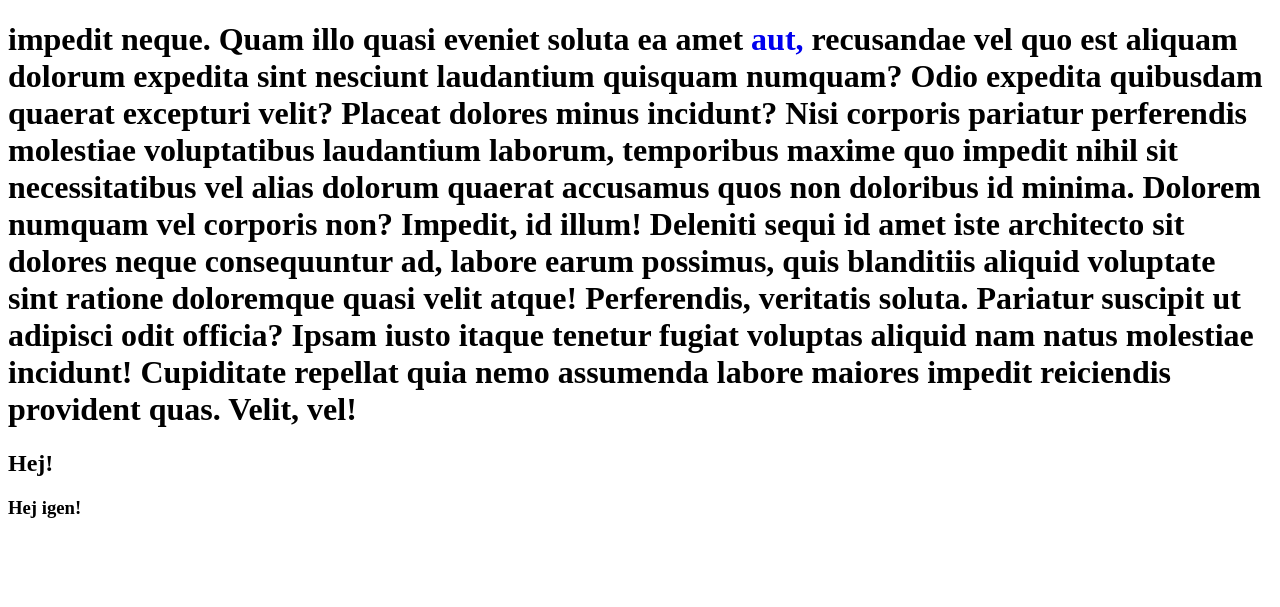
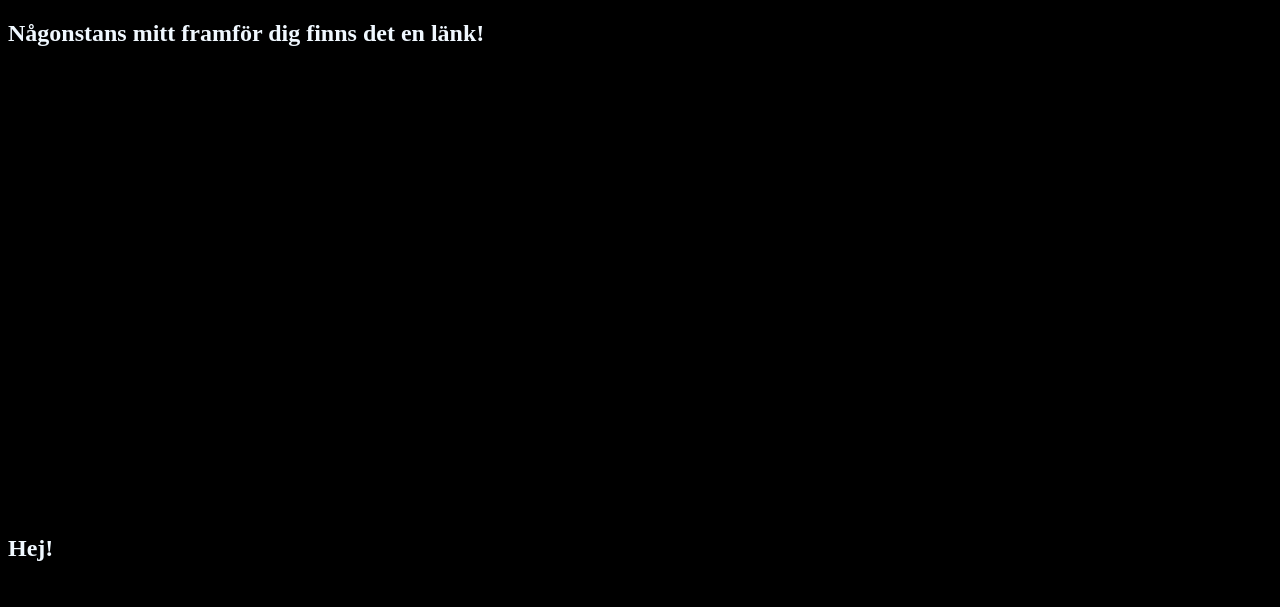
Before and after one commit to Binett/NetlifyTest, a website: page index.html in a window 1280 px wide. Drawn offline with Linux system fonts and the light colour scheme.

Commit message:
Added text and styling to the first page.

```diff
--- a/index.css
+++ b/index.css
@@ -1,3 +1,18 @@
+body {
+  background-color: black;
+}
+
 a {
   text-decoration: none;
+  cursor: text;
+  color: black;
 }
+
+a:visited {
+  color: black;
+  text-decoration: none;
+}
+
+h2 {
+  color: aliceblue;
+}
--- a/index.html
+++ b/index.html
@@ -9,7 +9,9 @@
   </head>
 
   <body>
+    <h2>Någonstans mitt framför dig finns det en länk!</h2></br>
     <h1>
+
       impedit neque. Quam illo quasi eveniet soluta ea amet
       <a href="page2.html">aut,</a> recusandae vel quo est aliquam dolorum
       expedita sint nesciunt laudantium quisquam numquam? Odio expedita
```
